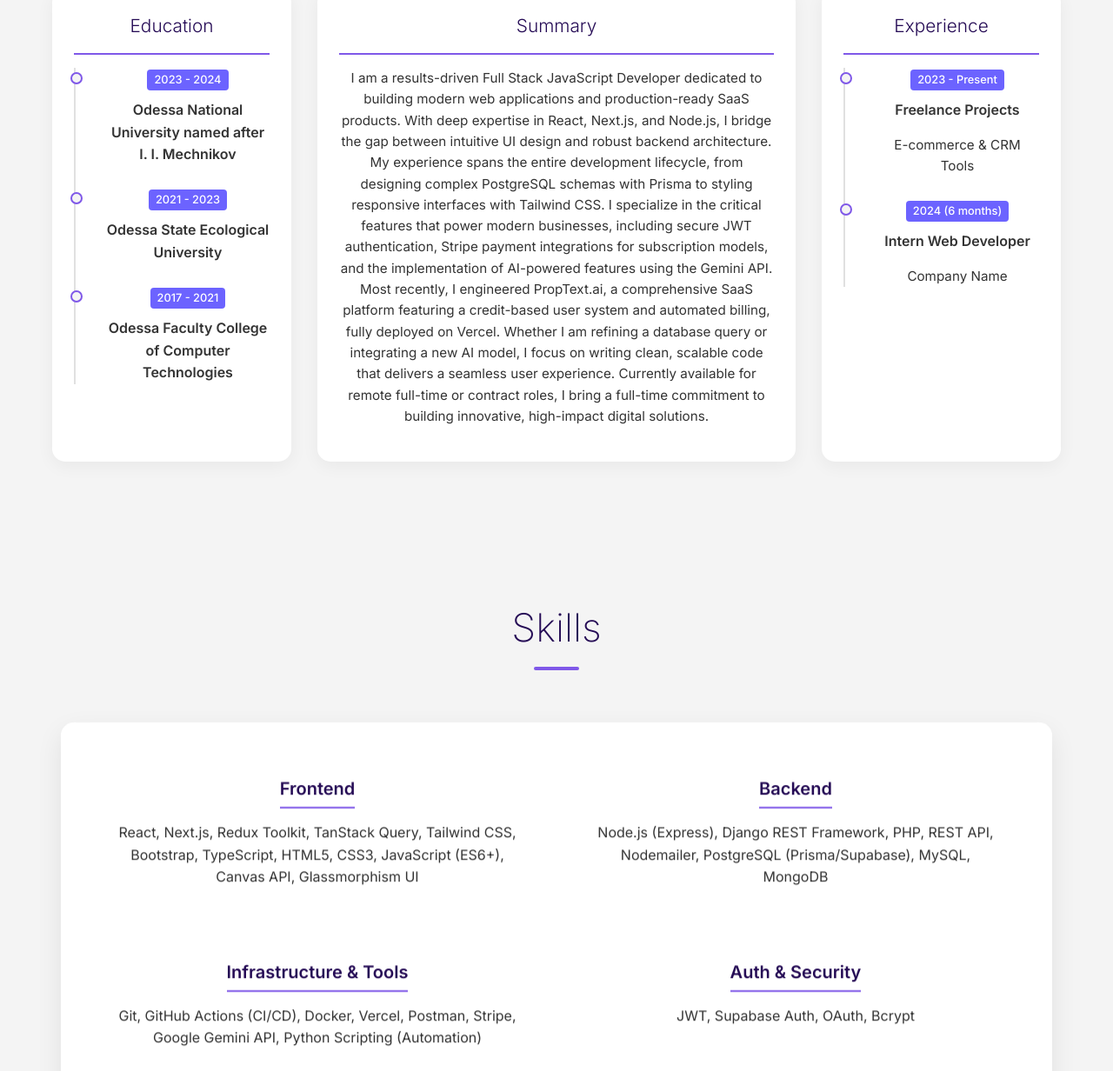
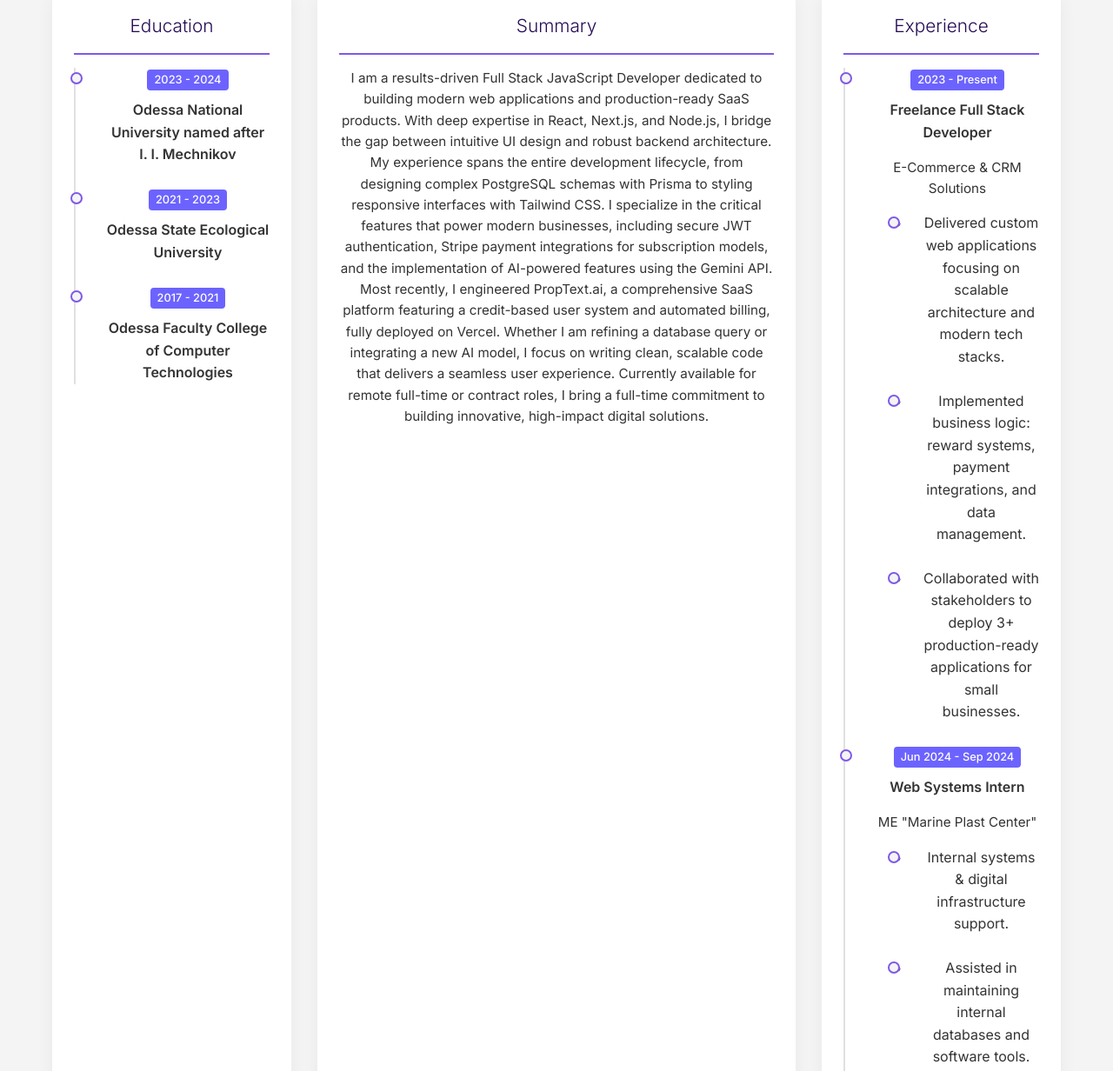
Before and after one commit to Br1zz1713/my-portfolio, a plain HTML site: page index.html in a window 1280 px wide. Shown: the part 1102-2334 px from the top of the page at 87% size. Drawn offline with Linux system fonts and the light colour scheme.

Commit message:
Enhance Experience section with detailed history and custom detail-list styles

```diff
--- a/index.html
+++ b/index.html
@@ -83,13 +83,52 @@
                 <ul class="timeline-list">
                     <li>
                         <span class="timeline-date">2023 - Present</span>
-                        <h4>Freelance Projects</h4>
-                        <p>E-commerce & CRM Tools</p>
+                        <h4>Freelance Full Stack Developer</h4>
+                        <p>E-Commerce & CRM Solutions</p>
+                        <ul class="detail-list">
+                            <li>Delivered custom web applications focusing on scalable architecture and modern tech stacks.</li>
+                            <li>Implemented business logic: reward systems, payment integrations, and data management.</li>
+                            <li>Collaborated with stakeholders to deploy 3+ production-ready applications for small businesses.</li>
+                        </ul>
                     </li>
                     <li>
-                        <span class="timeline-date">2024 (6 months)</span>
+                        <span class="timeline-date">Jun 2024 - Sep 2024</span>
+                        <h4>Web Systems Intern</h4>
+                        <p>ME "Marine Plast Center"</p>
+                        <ul class="detail-list">
+                            <li>Internal systems & digital infrastructure support.</li>
+                            <li>Assisted in maintaining internal databases and software tools.</li>
+                            <li>Automated routine processes to improve organizational efficiency.</li>
+                        </ul>
+                    </li>
+                    <li>
+                        <span class="timeline-date">Jan 2024 - Jun 2024</span>
                         <h4>Intern Web Developer</h4>
-                        <p>Company Name</p>
+                        <ul class="detail-list">
+                            <li>Front-end development with React and modern JS frameworks.</li>
+                            <li>Participated in code reviews, bug fixes, and feature implementation.</li>
+                            <li>Gained hands-on experience with Agile/Scrum methodologies.</li>
+                        </ul>
+                    </li>
+                    <li>
+                        <span class="timeline-date">Feb 2023 - Apr 2023</span>
+                        <h4>Full-Stack Developer Intern</h4>
+                        <p>Time Pro</p>
+                        <ul class="detail-list">
+                            <li>Built responsive front-end components and integrated back-end services.</li>
+                            <li>Integrated REST APIs and databases for dynamic features.</li>
+                            <li>Refactored codebase to improve performance and maintainability.</li>
+                        </ul>
+                    </li>
+                    <li>
+                        <span class="timeline-date">Jan 2021 - May 2021</span>
+                        <h4>Junior Network & Systems Technician</h4>
+                        <p>Odesa College of Computer Technologies</p>
+                        <ul class="detail-list">
+                            <li>LAN infrastructure deployment and networking equipment configuration.</li>
+                            <li>Troubleshot connectivity and system-level issues.</li>
+                            <li>Hardware maintenance of workstations and cabling systems.</li>
+                        </ul>
                     </li>
                 </ul>
             </div>
--- a/styles.css
+++ b/styles.css
@@ -686,6 +686,38 @@
     font-weight: 600;
 }
 
+/* Sub-list for experience details */
+.detail-list {
+    list-style: none;
+    padding: 0;
+    margin: 8px 0 0 0;
+}
+
+.detail-list li {
+    font-size: 0.85rem;
+    margin-bottom: 5px;
+    padding-left: 15px;
+    position: relative;
+    line-height: 1.4;
+    color: var(--text-muted);
+    text-align: left;
+}
+
+/* Custom bullet for detail list (overriding timeline dot if nested) */
+.detail-list li::before {
+    content: '▹' !important;
+    position: absolute !important;
+    left: 0 !important;
+    top: 0 !important;
+    width: auto !important;
+    height: auto !important;
+    background-color: transparent !important;
+    border: none !important;
+    border-radius: 0 !important;
+    color: var(--accent-color) !important;
+    font-size: 1.1em !important;
+}
+
 /* -------------------- */
 /* Skills Section (Uses .card) */
 /* -------------------- */
```
